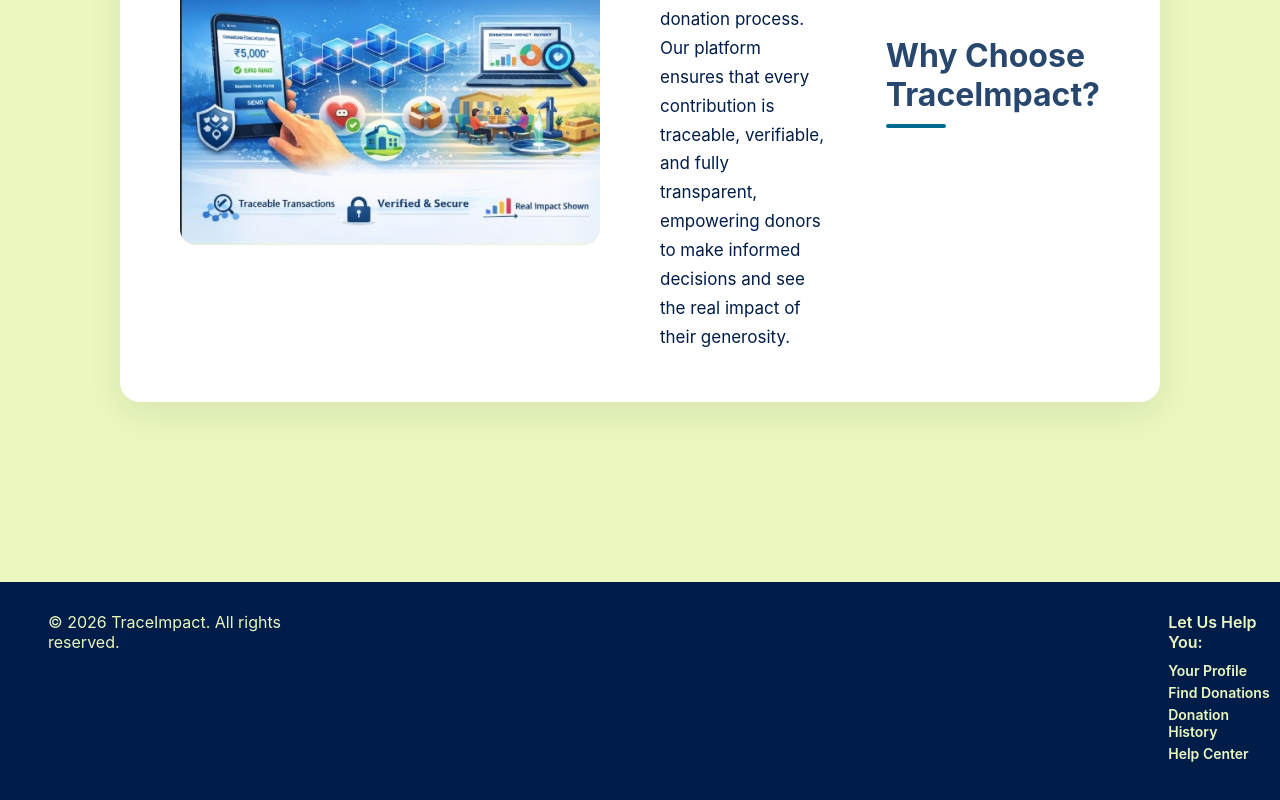
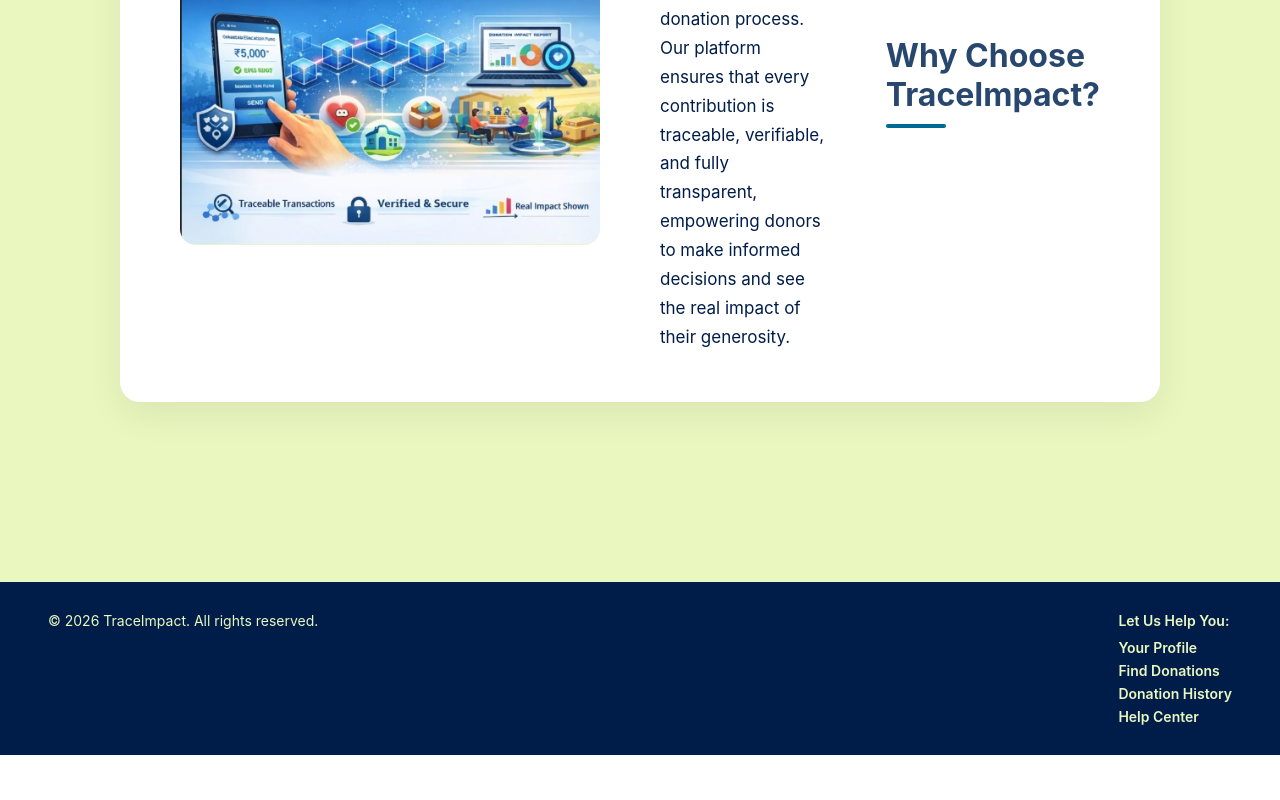
Before and after one commit to amanvaibhav162/TraceImpact, a React (Vite) app in the folder frontend/: page / in a window 1280 px wide. Shown: the part 1651-2451 px from the top of the page. After the commit the page ends 2406 px from the top, so only its background shows below. Built offline with nearby package versions, Linux system fonts and the light colour scheme.

Commit message:
updated footer of homepage

```diff
--- a/frontend/src/pages/Homepage.css
+++ b/frontend/src/pages/Homepage.css
@@ -190,9 +190,6 @@
   text-decoration: none;
   box-shadow: 0 8px 20px rgba(0, 0, 0, 0.3);
 }
-
-/* ================= CONTENT SECTION ================= */
-
 /* ================= CONTENT SECTION ================= */
 .content-section {
   background: var(--cream);
@@ -281,29 +278,32 @@
 /* ================= FOOTER ================= */
 .footer {
   display: flex;
-  justify-content: start;
+  justify-content: space-between;
+  align-items: flex-start;
   background: var(--prussian-blue);
   color: var(--cream);
-  padding: 30px 0;
-  gap: 800px;
+  padding: 30px 48px;
 }
 
 .footer p {
-  margin-left: 48px;
-  margin-bottom: 10px;
+  margin: 0;
+  font-size: 14px;
+  max-width: 60%;
 }
+
 .footer .Help {
-  margin-left: 48px;
   font-weight: 600;
-  margin-bottom: 8px;
+  font-size: 14px;
 }
 
 .footer ul {
   margin-top: 10px;
+  padding: 0;
   list-style: none;
 }
 
 .footer li {
-  margin-top: 5px;
+  margin-top: 6px;
   font-size: 14px;
+  cursor: pointer;
 }
```
